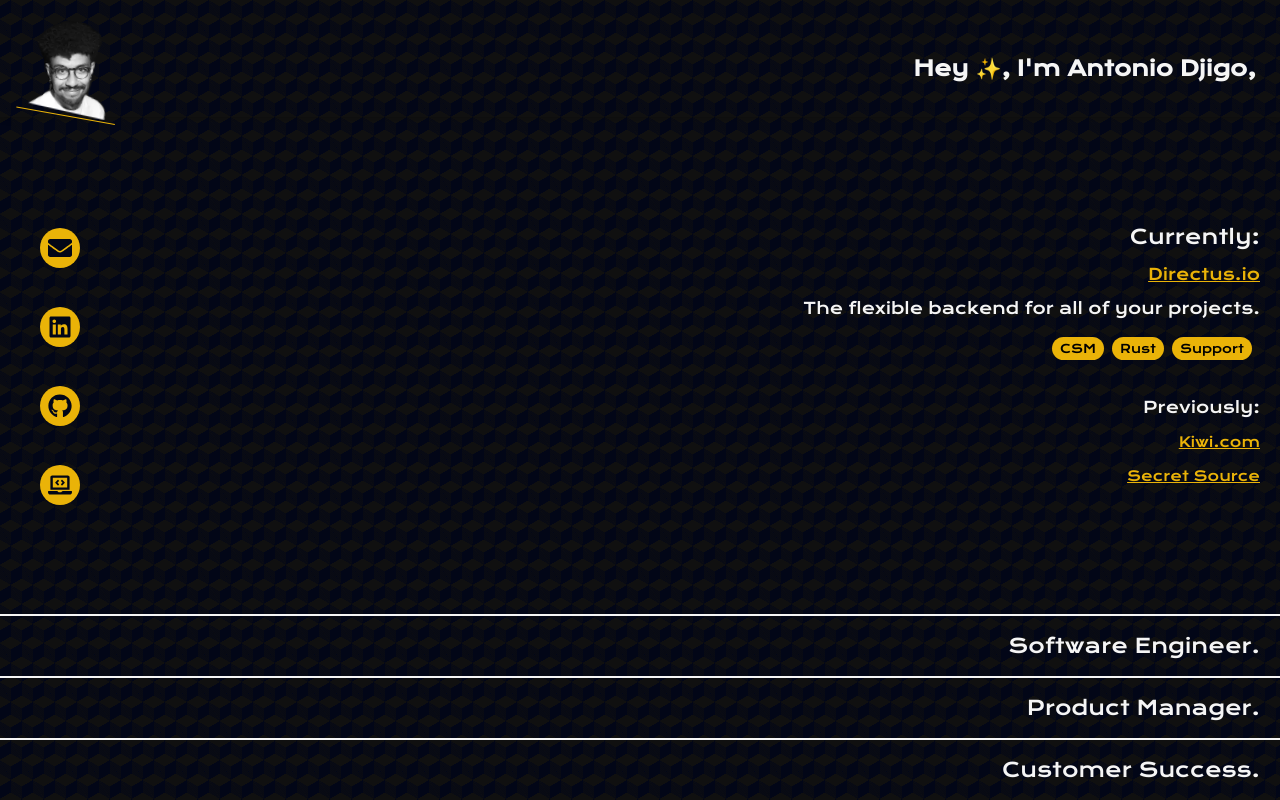
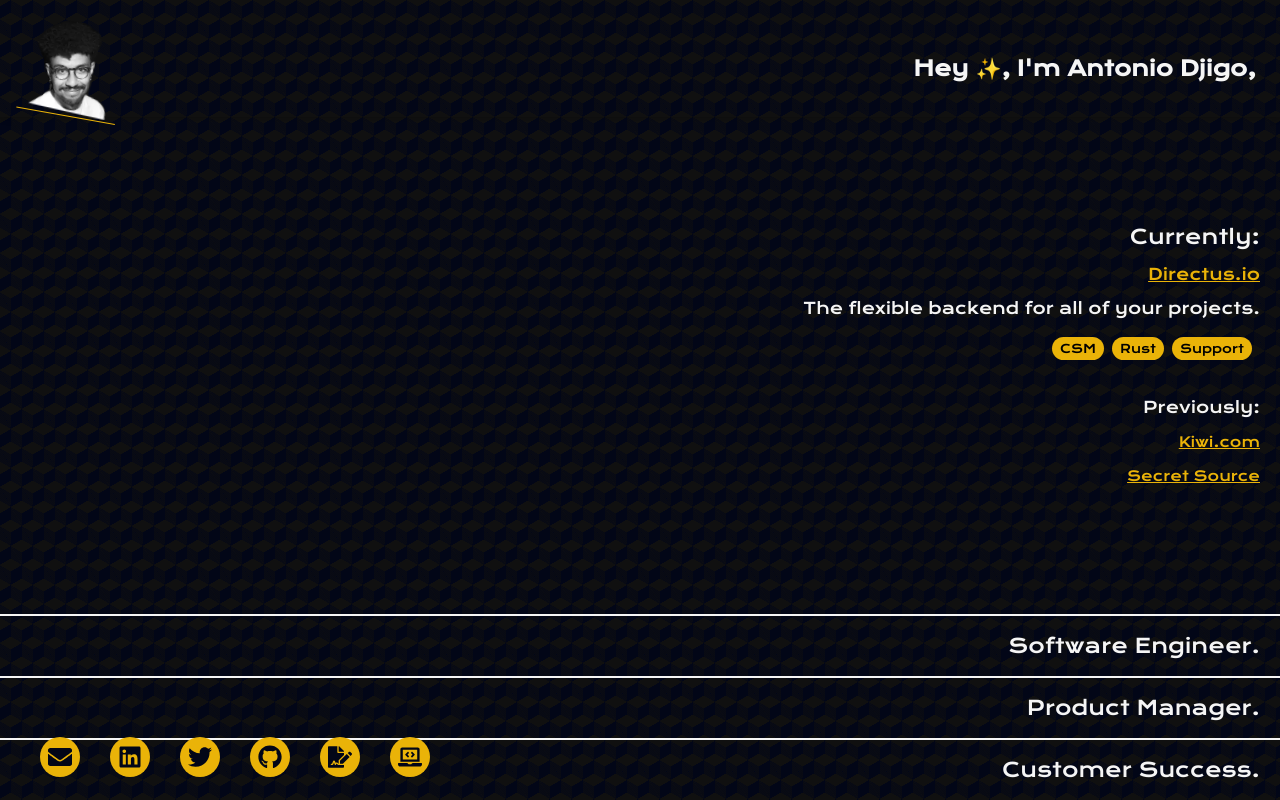
Before and after one commit to djigoio/djigo-website-2025, a Next.js app: page / in a window 1280 px wide. Built offline with nearby package versions, Linux system fonts and the light colour scheme.

Commit message:
landscape on mobile

```diff
--- a/app/components/Sidebar.tsx
+++ b/app/components/Sidebar.tsx
@@ -5,16 +5,24 @@
 const Sidebar: React.FC = () => {
   const socialLinks = [
     { icon: <FaEnvelope />, url: "mailto:antonio.djinav@gmail.com", title: "Email me" },
-   { icon: <FaLinkedin />, url: "https://www.linkedin.com/in/antonio-djigo/",title:" Linkedin" },
-   { icon: <FaTwitter />, url: "https://x.com/brownio_",title:"Twitter" },
-   { icon: <FaGithub />, url: "https://github.com/djigoio",title:"Github" },
-   { icon: <FaFileSignature />, url: "https://dev.to/brownio",title:"My articles" },
-   { icon: <FaLaptopCode />, url: "https://bento.me/djigo",title:"See my projects" },
+    { icon: <FaLinkedin />, url: "https://www.linkedin.com/in/antonio-djigo/", title: " Linkedin" },
+    { icon: <FaTwitter />, url: "https://x.com/brownio_", title: "Twitter" },
+    { icon: <FaGithub />, url: "https://github.com/djigoio", title: "Github" },
+    { icon: <FaFileSignature />, url: "https://dev.to/brownio", title: "My articles" },
+    { icon: <FaLaptopCode />, url: "https://bento.me/djigo", title: "See my projects" },
   ];
 
   return (
-<div className="fixed text-yellow-500 h-full ml-10 top-[-30px]">
-<div className="flex flex-col items-center justify-center h-full w-full mt-auto text-right text-4xl">
+    <div className="fixed text-yellow-500 h-full ml-10 top-[-30px]
+      landscape:bottom-0
+      landscape:h-auto
+      landscape:top-[unset]
+      top-[-30px]">
+      <div className="flex flex-col items-center justify-center h-full w-full mt-auto text-right text-4xl
+        landscape:flex-row
+        landscape:gap-[30px]
+        landscape:h-auto
+        sm:flex-col">
         {socialLinks.map((link, idx) => (
           <button
             key={idx}
--- a/app/components/Social.tsx
+++ b/app/components/Social.tsx
@@ -10,24 +10,28 @@
 
 const Social: React.FC<SocialProps> = ({ icon, url, title }) => {
   const [isSmallPhone, setIsSmallPhone] = useState(false);
+  const [isLandscape, setIsLandscape] = useState(false);
 
   useEffect(() => {
     const checkScreenSize = () => {
       setIsSmallPhone(window.innerHeight <= 800);
+      setIsLandscape(window.innerWidth > window.innerHeight);
     };
 
-    // Check initial screen size
+    // Check initial screen size and orientation
     checkScreenSize();
 
-    // Add event listener for resize
+    // Add event listeners for resize and orientation change
     window.addEventListener('resize', checkScreenSize);
 
     // Cleanup event listener
-    return () => window.removeEventListener('resize', checkScreenSize);
+    return () => {
+      window.removeEventListener('resize', checkScreenSize);
+    };
   }, []);
 
   // Determine if the link should be hidden
-  const shouldHide = isSmallPhone && (title === "Twitter" || title === "My articles");
+  const shouldHide = isSmallPhone && (title === "Twitter" || title === "My articles") && !isLandscape;
 
   return (
     <a
```
Lines whose indentation alone changed are shown as unchanged.
